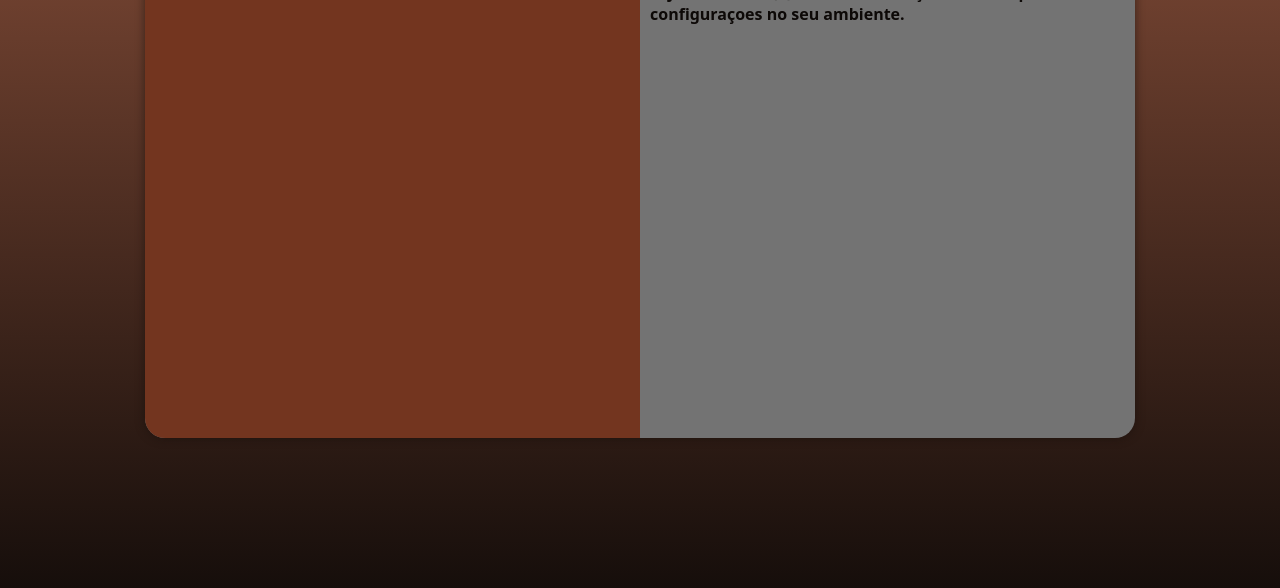
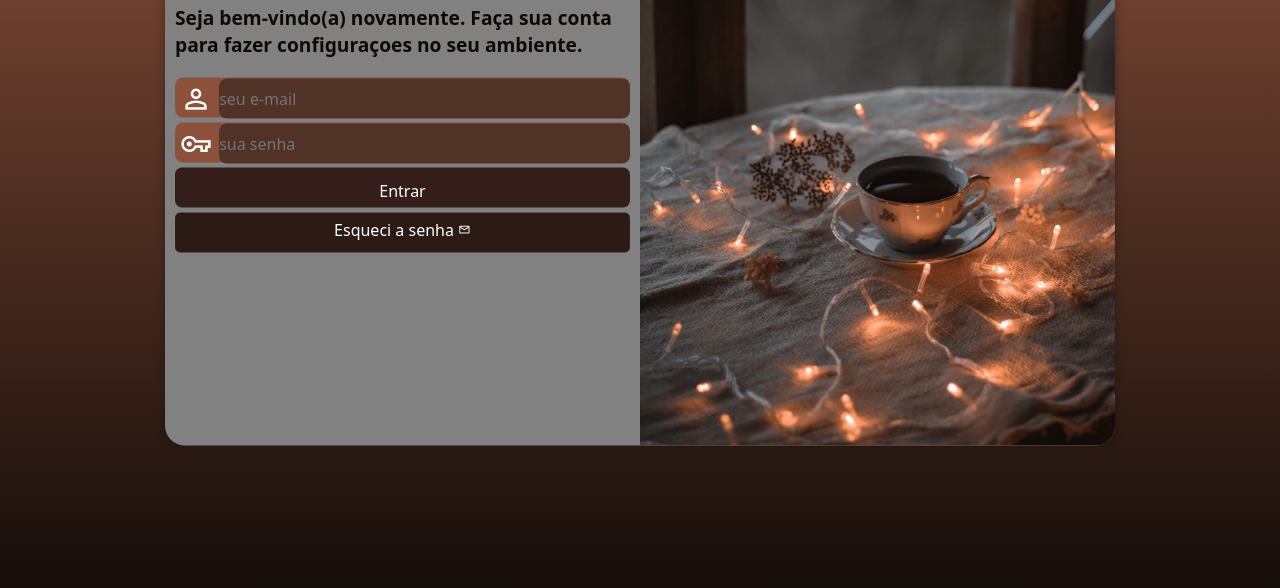
Before and after one commit to IMorv/projeto-tela-login, a plain HTML site: page index.html in a window 1280 px wide. Shown: the part 212-800 px from the top of the page. Drawn offline with nearby package versions, Linux system fonts and the light colour scheme.

Commit message:
login completo

```diff
--- a/estilos/mq.css
+++ b/estilos/mq.css
@@ -8,7 +8,7 @@
 
     section#login {
         width: 80vw;
-
+        height: 280px;
     }
 
     section#login > div#imagem {
@@ -21,7 +21,11 @@
         float: right;
         width: 70%;
     }
+    div.campo > input {
+        width: calc(100% - 42px);
+    }
 }
+
 
 
 @media screen and (min-width: 992px) {
@@ -29,16 +33,31 @@
         background-image: linear-gradient(to top,#160E0B,#8C513B);
     }
     section#login{
-        width: 990px;
+        width: 950px;
+        height: 350;
     }
     section#login > div#imagem{
-        float: left;
+        float: right;
         width: 50%;
         height: 100%;
     }
 
     section#login > div#formulario{
-        float: right;
+        float: left;
         width: 50%;
     }
+    section#login > div#formulario > h1  {
+        font-size: 2em;
+
+    }
+
+    section#login > div#formulario > p  {
+        font-size: 1.2em;
+        font-weight: 600;
+        margin: 20px 0px;
+    }
+    div.campo > input {
+        width: calc(99.48% - 42px);
+    }
+
 }
--- a/estilos/style.css
+++ b/estilos/style.css
@@ -9,10 +9,10 @@
     --marrom-escuro:#160E0B;
     --marrom: #73351F;
     --preto: #0D0907;
-    --cinza-claro:#737373 ;
+    --cinza-claro:#818181 ;
     --cinza-escuro:#403C3A;
     --cor-de-pele:#F28B66;
-    --box:#160e0b94;
+    --box:#160e0b6c;
 }
 
 *{
@@ -41,26 +41,25 @@ section#login {
     position: absolute;
     top: 50%;
     left: 50%;
-    transform: translate(-50%, -50%);
+
     overflow: hidden;
 
     background-color: var(--cinza-claro);
     width: 250px;
-    height: 500px;
+    height: 515px;
     border-radius: 20px;
     box-shadow: 0px 0px 10px var(--box) ;
+    transform: translate(-50%, -50%);
     transition: width 0.35s, height 0.35s;
     transition-timing-function: ease;
 }
 
-section#login > div#formulario > p  {
-    font-weight: 600;
-}
+
 
 
 section#login > div#imagem {
     display: block;
-    background: var(--marrom) url(../imagens/cafe2.jpg) no-repeat;
+    background: var(--marrom) url(../imagens/cafe.jpg) no-repeat;
     background-size: cover;
     background-position: bottom;
     height: 200px;
@@ -71,3 +70,90 @@ section#login > div#formulario {
     padding: 10px;
 
 }
+
+div#formulario > h1{
+    text-align: center;
+    margin-bottom: 10px;
+}
+
+div#formulario > p  {
+    font-size: 0.8em;
+    font-weight: 600;
+}
+
+form > div.campo {
+    background-color: #8C513B;
+    display: block;
+    width: 100%;
+    height: 40px;
+    border-radius: 8px;
+    margin: 5px 0px;
+}
+
+div.campo > label{
+    display: none;
+}
+
+div.campo > i{
+    color: white;
+    font-size: 2em;
+    width: 40px;
+    padding: 5px;
+}
+
+div.campo > input {
+    background-color: #503227;
+    font-size: 1em;
+    width: calc(98.97% - 42px);
+    height: 100%;
+    border: 0px;
+    border-radius: 8px;
+    padding: 4px 0px;
+    transform: translateY(-10px);
+}
+
+div.campo > input:focus-within{
+    background-color: white;
+}
+
+
+form > input[type=submit] {
+    display: block;
+    font-size: 1em;
+    width: 100%;
+    height: 40px;
+    padding-top: 5px;
+    margin-top: 5px;
+    background-color: #331e19;
+    color: white;
+    border: none;
+    border-radius: 7px;
+    cursor: pointer;
+}
+
+form > input[type=submit]:hover{
+    background-color: #050302;
+}
+form > a.botao{
+    display: block;
+    text-align: center;
+    font-size: 1em;
+    width: 100%;
+    height: 40px;
+    padding-top: 5px;
+    margin-top: 5px;
+    color: white;
+    background-color: #2c1b15;
+    border: 1px solid #331f18;
+    border-radius: 5px;
+    text-decoration: none;
+}
+
+form > a.botao:hover{
+    background-color: white;
+    color:#2c1b15;
+}
+
+form > a.botao > i{
+    font-size: 0.8em;
+}
--- a/index.html
+++ b/index.html
@@ -4,6 +4,7 @@
     <meta charset="UTF-8">
     <meta http-equiv="X-UA-Compatible" content="IE=edge">
     <meta name="viewport" content="width=device-width, initial-scale=1.0">
+    <link href="https://fonts.googleapis.com/css2?family=Material+Symbols+Outlined" rel="stylesheet" />
     <link rel="stylesheet" href="estilos/style.css">
     <link rel="stylesheet" href="estilos/mq.css">
     <title>Login</title>
@@ -17,8 +18,34 @@
             <div id="formulario">
                 <h1>Login</h1>
                 <p>Seja bem-vindo(a) novamente. Faça sua conta para fazer configuraçoes no seu ambiente.</p>
-                <form action="login.php" method="post">
+                <form action="login.php" method="post" autocomplete="on">
 
+                    <div class="campo">
+
+                        <i class="material-symbols-outlined">
+                            person
+                            </i>
+
+                        <input type="email" name="login" id="ilogin" placeholder="seu e-mail" autocomplete="email" required maxlength="30">
+
+                        <label for="ilogin">Login</label>
+                    </div>
+
+                    <div class="campo">
+
+                        <i class="material-symbols-outlined">
+                            vpn_key</i>
+
+                        <input type="password" name="senha" id="isenha" placeholder="sua senha" autocomplete="current-password" required minlength="8" maxlength="20">
+
+                        <label for="isenha">Senha</label>
+                    </div>
+                    <input type="submit" value="Entrar">
+                    <a href="esqueci.html" class="botao">
+                        Esqueci a senha <i class="material-symbols-outlined">
+                            mail
+                            </i>
+                    </a>
                 </form>
             </div>
 
```
